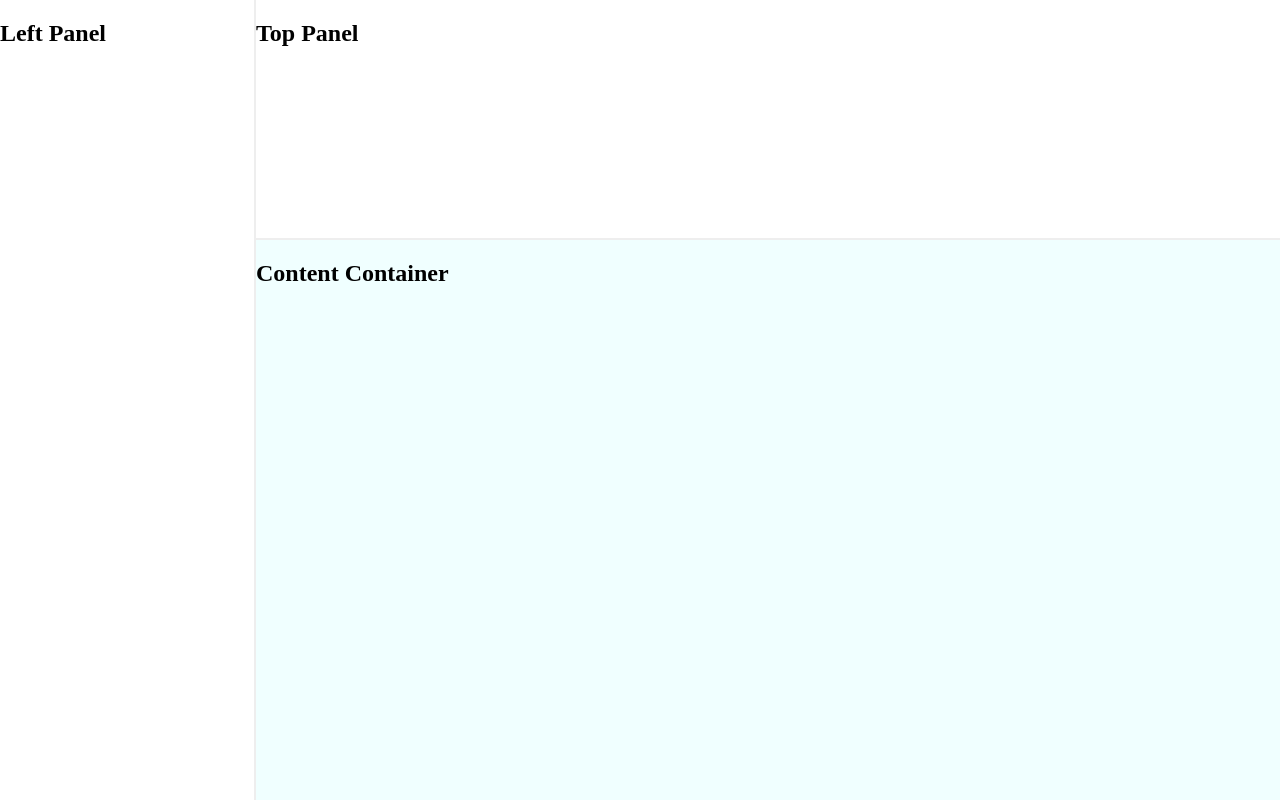
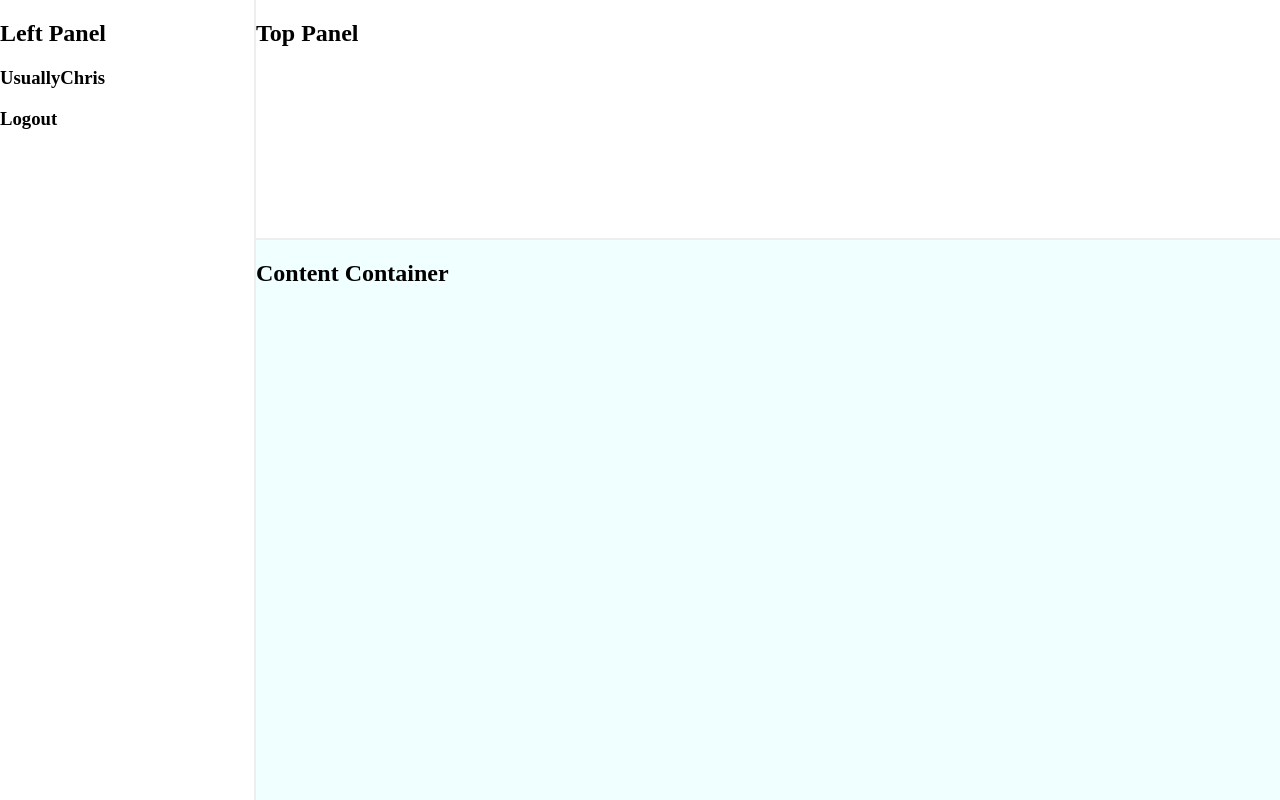
Before and after one commit to UsuallyChris/bill_tracking, a React (Create React App) app in the folder frontend/: page / in a window 1280 px wide. Built offline with nearby package versions, Linux system fonts and the light colour scheme.

Commit message:
Created logout component and added to LeftPanel

```diff
--- a/frontend/src/components/LeftPanel.jsx
+++ b/frontend/src/components/LeftPanel.jsx
@@ -1,9 +1,13 @@
 import React from 'react';
+
+// COMPONENT IMPORTS
+import Logout from './left_panel_components/Logout';
 
 function LeftPanel() {
   return(
     <div className="left-container">
       <h2>Left Panel</h2>
+      <Logout />
     </div>
   );
 };
--- /dev/null
+++ b/frontend/src/components/left_panel_components/Logout.jsx
@@ -0,0 +1,12 @@
+import React from 'react';
+
+function Logout() {
+  return(
+    <div className="logout">
+      <h3>UsuallyChris</h3>
+      <h3>Logout</h3>
+    </div>
+  );
+};
+
+export default Logout;
```
